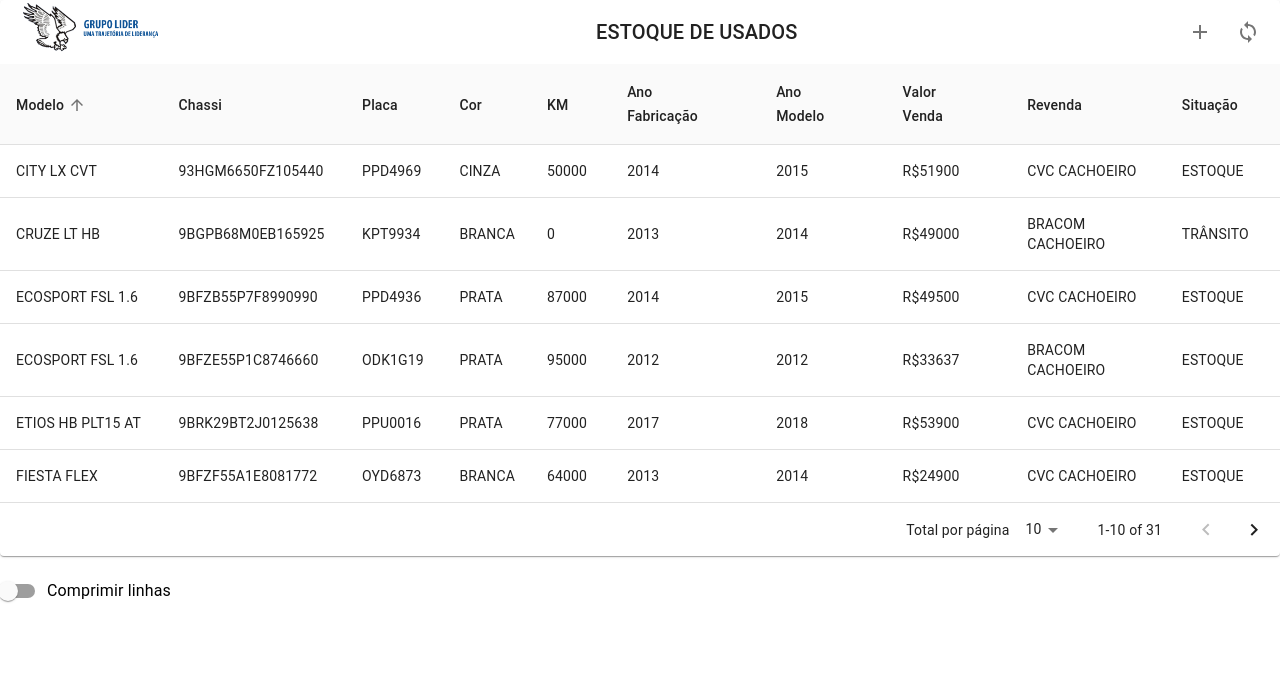
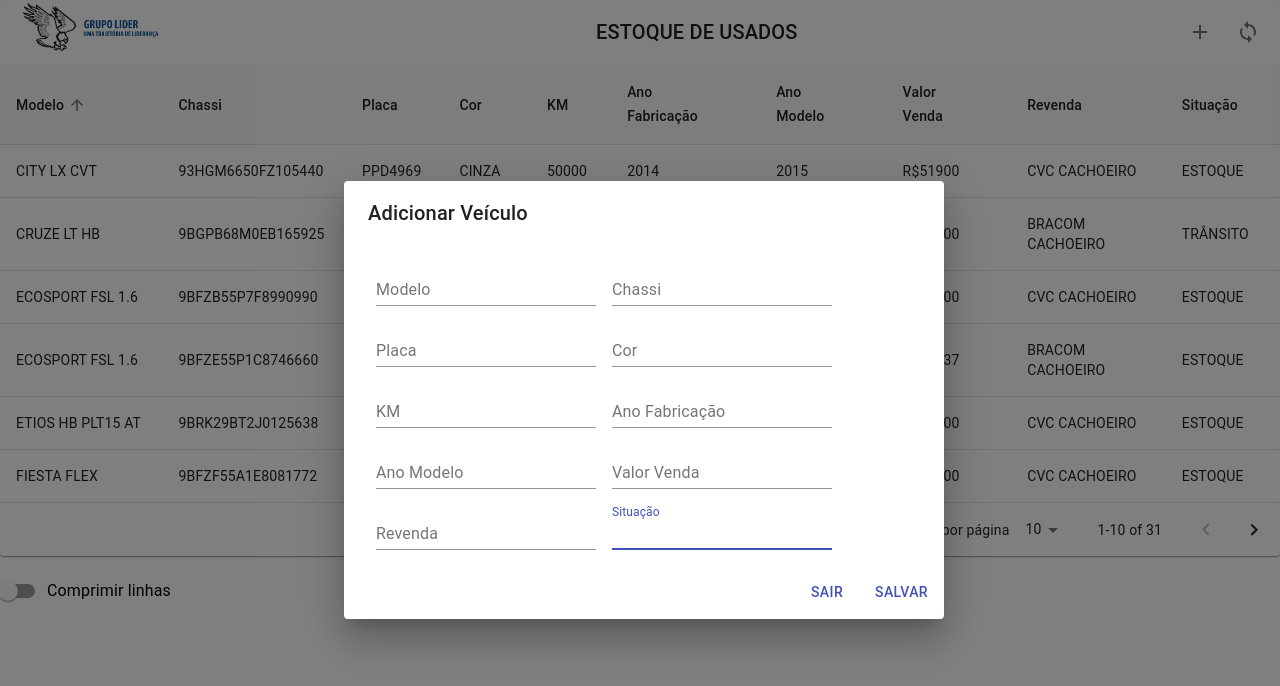
Before and after one commit to DevRaphaGitHub/controle-estoque-gl, a React (Create React App) app: page / in a window 1280 px wide. Both pictures are taken after a click on the button 1200 px from the left and 32 px from the top of the page. Shown: the top 686 px of the page. Built offline with nearby package versions, Linux system fonts and the light colour scheme.

Commit message:
Criado dialog

```diff
--- a/package.json
+++ b/package.json
@@ -19,6 +19,7 @@
     "path": "^0.12.7",
     "react": "^17.0.1",
     "react-dom": "^17.0.1",
+    "react-number-format": "^4.4.1",
     "react-scripts": "4.0.0",
     "sqlite3": "^5.0.0",
     "web-vitals": "^0.2.4"
--- a/src/App.js
+++ b/src/App.js
@@ -1,4 +1,6 @@
 import React, { useState, useEffect } from "react";
+
+// Tabela
 import PropTypes from 'prop-types';
 import clsx from 'clsx';
 import { makeStyles } from '@material-ui/core/styles';
@@ -16,6 +18,16 @@
 import IconButton from '@material-ui/core/IconButton';
 import Tooltip from '@material-ui/core/Tooltip';
 import FormControlLabel from '@material-ui/core/FormControlLabel';
+
+// Diálogo
+import Button from '@material-ui/core/Button';
+import TextField from '@material-ui/core/TextField';
+import Dialog from '@material-ui/core/Dialog';
+import DialogActions from '@material-ui/core/DialogActions';
+import DialogContent from '@material-ui/core/DialogContent';
+import DialogTitle from '@material-ui/core/DialogTitle';
+
+// Ícones
 import Switch from '@material-ui/core/Switch';
 import Sync from '@material-ui/icons/Sync';
 import Add from '@material-ui/icons/Add';
@@ -108,6 +120,9 @@
   root: {
     paddingLeft: theme.spacing(2),
     paddingRight: theme.spacing(1),
+    '& .MuiTextField-root': {
+      margin: theme.spacing(1),
+    },
   },
   title: {
     flex: '1 1 100%',
@@ -117,6 +132,15 @@
 const EnhancedTableToolbar = (props) => {
   const classes = useToolbarStyles();
   const { numSelected } = props;
+  const [open, setOpen] = React.useState(false);
+
+  const handleClickOpen = () => {
+    setOpen(true);
+  };
+
+  const handleClose = () => {
+    setOpen(false);
+  };
 
   return (
     <Toolbar
@@ -133,10 +157,34 @@
         </Typography>
 
         <Tooltip title="Adicionar Veículo">
-          <IconButton aria-label="add car">
+          <IconButton aria-label="add car" onClick={handleClickOpen}>
             <Add />
           </IconButton>
         </Tooltip>
+
+        <Dialog className={classes.root} open={open} onClose={handleClose} aria-labelledby="form-dialog-title">
+          <DialogTitle id="form-dialog-title">Adicionar Veículo</DialogTitle>
+          <DialogContent>
+            <TextField autoFocus margin="dense" id="modelo" label="Modelo" />
+            <TextField autoFocus margin="dense" id="chass" label="Chassi" />
+            <TextField autoFocus margin="dense" id="placa" label="Placa" />
+            <TextField autoFocus margin="dense" id="cor" label="Cor" />
+            <TextField autoFocus margin="dense" id="km" label="KM" />
+            <TextField autoFocus margin="dense" id="ano_fab" label="Ano Fabricação" />
+            <TextField autoFocus margin="dense" id="ano_mod" label="Ano Modelo" />
+            <TextField autoFocus margin="dense" id="valor_venda" label="Valor Venda" />
+            <TextField autoFocus margin="dense" id="revenda" label="Revenda" />
+            <TextField autoFocus margin="dense" id="situacao" label="Situação" />
+          </DialogContent>
+          <DialogActions>
+            <Button onClick={handleClose} color="primary">
+              SAIR
+            </Button>
+            <Button onClick={handleClose} color="primary">
+              SALVAR
+            </Button>
+          </DialogActions>
+        </Dialog>
 
         <Tooltip title="Atualizar Estoque">
           <IconButton aria-label="sync list">
```
Also changed, not shown: 1 other file (tests, documents, lock files or other folders).
